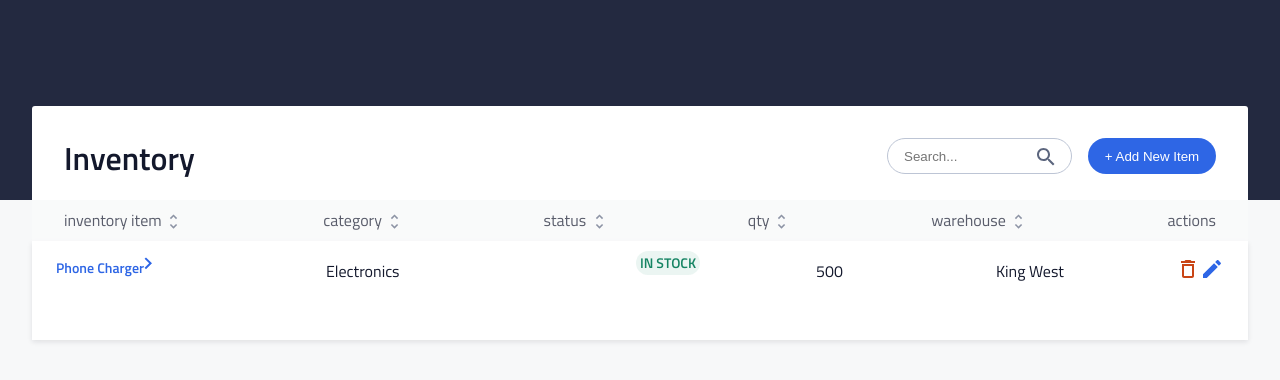
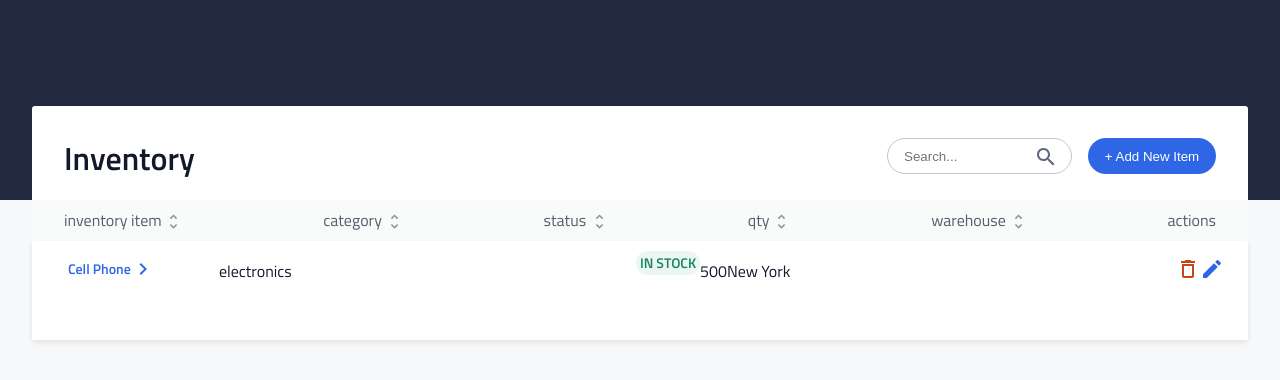
Before and after one commit to SimonMilord/instock_client, a React (Create React App) app: page /inventory in a window 1280 px wide. Shown: the top 380 px of the page. Built offline with nearby package versions, Linux system fonts and the light colour scheme.

Commit message:
working in inv list stylea and axios get request

```diff
--- a/src/components/InventoryList/InventoryList.jsx
+++ b/src/components/InventoryList/InventoryList.jsx
@@ -2,22 +2,40 @@ import './InventoryList.scss';
 import React from 'react';
 import Delete from '../../assets/Icons/delete_outline-24px.svg';
 import Edit from '../../assets/Icons/edit-24px.svg';
+import chevron from "../../assets/Icons/chevron_right-24px.svg";
 import { Link } from 'react-router-dom';
 // import axios from 'axios';
 
 
+
 class InventoryList extends React.Component {
 
-    state = {
-        inventoryData: [],
+    // state = {
+    //     inventories: [],
+    // };
 
+    // componentDidMount() {
+    //     this.getAllInventories();
+    // }
 
+    // getAllInventories() {
+    //     axios
+    //         .get(`${process.env.REACT_APP_API_URL}/inventory`)
+    //         .then((res) => {
+    //             console.log(res);
+    //             this.setState({
+    //                 inventories: res.data
+    //             });
+    //         })
+    //         .catch((err) => {
+    //             console.log(err);
+    //         });
+    // }
 
-    }
 
     render() {
 
-
+        // const { inventories } = this.state;
 
         return (
 
@@ -43,18 +61,21 @@ class InventoryList extends React.Component {
                             <li className='inventory__list-item inventory__icon-6'>actions</li>
                         </ul>
                     </header>
+
                     <body className='card'>
                         <div className='card__section'>
                             <section className='card__content'>
                                 <div className='card__content-div'>
                                     <h4 className='card__titles'>inventory item</h4>
                                     <Link className='card__text-link'>
-                                        <h3 className='card__text-btn'>Phone Charger</h3>
+                                        {/* <h3 className='card__text-btn'>{inventories.itemName}</h3> */}
+                                        <h3 className='card__text-btn'>Cell Phone<img className='card__text-icon' src={chevron} alt="chevron"/></h3>
                                     </Link>
                                 </div>
                                 <div className='card__content-div'>
                                     <h4 className='card__titles card__titles--padding'>category</h4>
-                                    <p className='card__text'>Electronics</p>
+                                    {/* <p className='card__text'>{inventories.category}</p> */}
+                                    <p className='card__text'>electronics</p>
                                 </div>
                             </section >
                             <section className='card__content'>
@@ -64,24 +85,27 @@ class InventoryList extends React.Component {
                                         <h3 className='card__text--in-stock active'>in stock</h3>
                                     </div>
                                     <div className='card__out-stock'>
+                                        {/* <h3 className='card__text--in-stock active'>{inventories.status}</h3> */}
                                         <h3 className='card__text--in-stock active'>in stock</h3>
                                     </div>
                                 </div>
                                 <div className='card__content-div'>
                                     <h4 className='card__titles'>qty</h4>
+                                    {/* <p className='card__text'>{inventories.quantity}</p> */}
                                     <p className='card__text'>500</p>
                                 </div>
                                 <div className='card__content-div'>
                                     <h4 className='card__titles'>warehouse</h4>
-                                    <p className='card__text'>King West</p>
+                                    {/* <p className='card__text'>{inventories.warehouseName}</p> */}
+                                    <p className='card__text'>New York</p>
                                 </div>
                             </section>
                         </div>
                         <section className='card__content-bottom'>
-                            <Link to='/'>
+                            <Link to=''>
                                 <img className='card__btn-delete' src={Delete} alt='delete Icon' />
                             </Link>
-                            <Link to='/'>
+                            <Link to=''>
                                 <img className='card__btn-edit' src={Edit} alt='Edit Icon' />
                             </Link>
                         </section>
--- a/src/components/InventoryList/InventoryList.scss
+++ b/src/components/InventoryList/InventoryList.scss
@@ -23,6 +23,7 @@
 
   &__section {
     margin: 0rem 1.5rem 1.5rem 1.5rem;
+
 
     @include tablet {
       @include display-flex(row, space-between, none);
@@ -93,6 +94,7 @@
       background-color: $page-background-color;
       opacity: 0.7;
       padding: 0rem 0rem 0rem 2rem;
+      width: 16.6;
     }
 
     // &-item {
@@ -160,6 +162,10 @@
   }
 }
 
+///////////////////////////////////////////
+// CARD
+
+
 .card {
   margin: -1.375rem 1rem;
   background-color: $global-white-color;
@@ -174,10 +180,13 @@
   &__section {
     @include display-flex(row, flex-start, none);
     gap: 2.5rem;
+    // width: 100%;
 
     @include tablet {
       // @include display-flex(row, none, none);
       width: 100%;
+      margin: 0 0.75rem;
+
     }
   }
 
@@ -195,7 +204,7 @@
 
       @include tablet {
         @include display-flex(row, none, none);
-        width: 100%;
+
       }
     }
   }
@@ -230,12 +239,14 @@
 
     &-btn {
       color: $interactive-color;
-      background-image: url('../../assets/Icons/chevron_right-24px.svg');
-      background-repeat: no-repeat;
-      background-position: 5rem -0.35rem;
+      // background-image: url('../../assets/Icons/chevron_right-24px.svg');
+      // background-repeat: no-repeat;
+      // background-position: 55% 0%;
+      @include display-flex(row,none,center);
 
       @include tablet {
         padding-right: 2rem;
+        background-position: 90% 0%;
       }
 
 
--- a/src/components/WarehouseList/WarehouseList.scss
+++ b/src/components/WarehouseList/WarehouseList.scss
@@ -68,9 +68,9 @@
       line-height: 20px;
       font-size: 13px;
     }
-    &__link-icon {
+    // &__link-icon {
 
-    }
+    // }
     &__actions {
       display: flex;
       justify-content: space-between;
```
